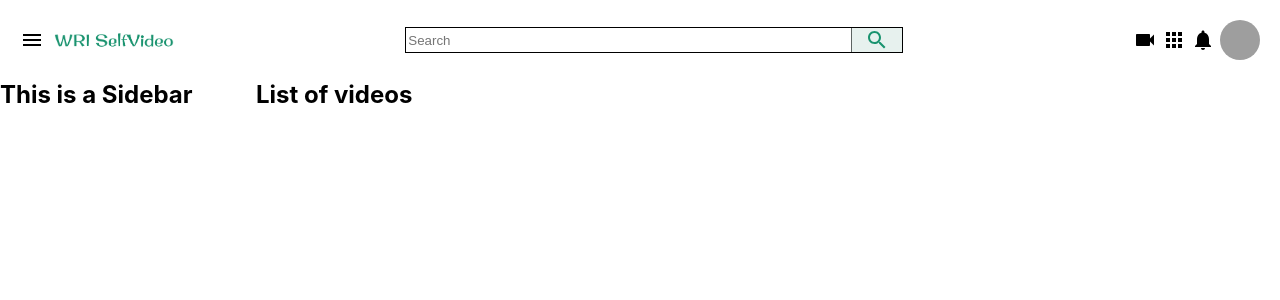
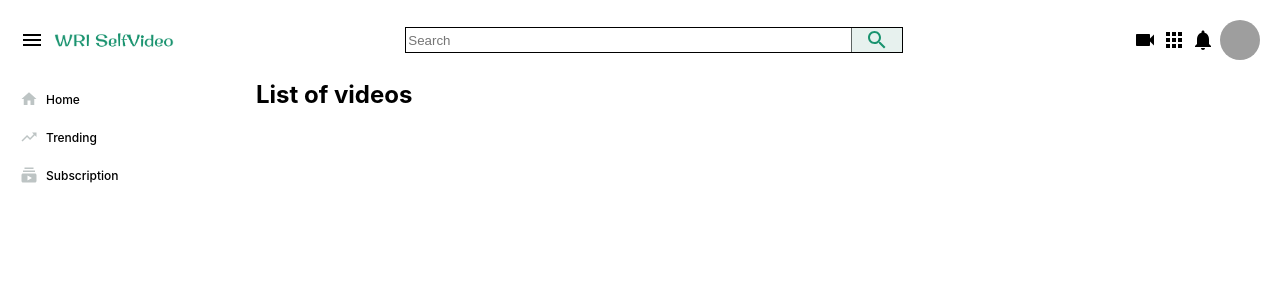
Before and after one commit to webroyit/y3t0c7-WRISelfVideo, a React (Create React App) app: page / in a window 1280 px wide. Shown: the top 300 px of the page. Built offline with nearby package versions, Linux system fonts and the light colour scheme; grey boxes are pictures that could not be loaded.

Commit message:
Add sidebar row component with styles

```diff
--- a/src/components/Sidebar.js
+++ b/src/components/Sidebar.js
@@ -1,11 +1,17 @@
 import React from 'react';
+import HomeIcon from '@material-ui/icons/Home';
+import TrendingUpIcon from '@material-ui/icons/TrendingUp';
+import SubscriptionsIcon from '@material-ui/icons/Subscriptions';
 
 import './Sidebar.css';
+import SidebarRow from './SidebarRow';
 
 function Sidebar() {
     return (
         <div className="sidebar">
-            <h2>This is a Sidebar</h2>
+            <SidebarRow Icon={HomeIcon} title="Home" />
+            <SidebarRow Icon={TrendingUpIcon} title="Trending" />
+            <SidebarRow Icon={SubscriptionsIcon} title="Subscription" />
         </div>
     );
 }
--- /dev/null
+++ b/src/components/SidebarRow.css
@@ -0,0 +1,30 @@
+.sidebarRow {
+    display: flex;
+    align-items: center;
+    padding: 10px 20px;
+}
+
+.sidebarRow:hover {
+    background-color: #e6ecec;
+    cursor: pointer;
+}
+
+.sidebarRow:hover > .sidebarRow__icon {
+    color: #0a6d4f;
+}
+
+.sidebarRow:hover > .sidebarRow__title {
+    font-weight: bold;
+}
+
+.sidebarRow__icon {
+    color: #bdc4c4;
+    font-size: large !important;
+}
+
+.sidebarRow__title {
+    flex: 1;
+    font-size: 12px;
+    font-weight: 500;
+    margin-left: 8px;
+}
--- /dev/null
+++ b/src/components/SidebarRow.js
@@ -0,0 +1,14 @@
+import React from 'react';
+
+import './SidebarRow.css';
+
+function SidebarRow({ Icon, title }) {
+    return (
+        <div className="sidebarRow">
+            <Icon className="sidebarRow__icon" />
+            <h3 className="sidebarRow__title">{title}</h3>
+        </div>
+    );
+}
+
+export default SidebarRow;
```
